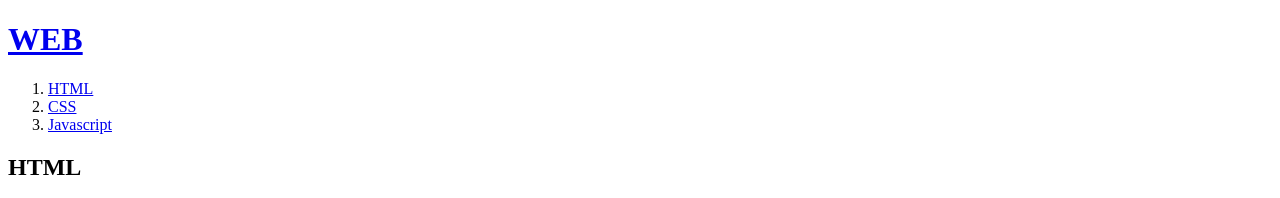
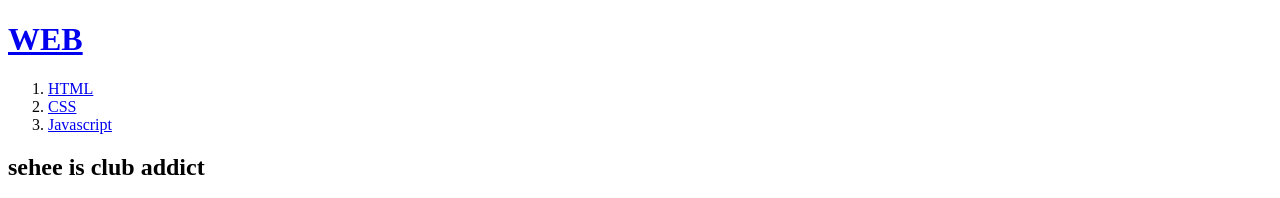
Before and after one commit to gilhyeondl/web, a plain HTML site: page 1.html in a window 1280 px wide. Shown: the top 198 px of the page. Drawn offline with Linux system fonts and the light colour scheme.

Commit message:
Update 1.html

```diff
--- a/1.html
+++ b/1.html
@@ -11,7 +11,7 @@
   <li><a href="2.html">CSS</a></li>
   <li><a href="3.html">Javascript</a></li>
 </ol>
-<h2>HTML</h2>
+<h2>sehee is club addict</h2>
 <a href="https://www.w3.org/TR/html51/"
 target="_blank"
 title="html specification">Hypertext markup language(html) is the standard makrup</a>
```
